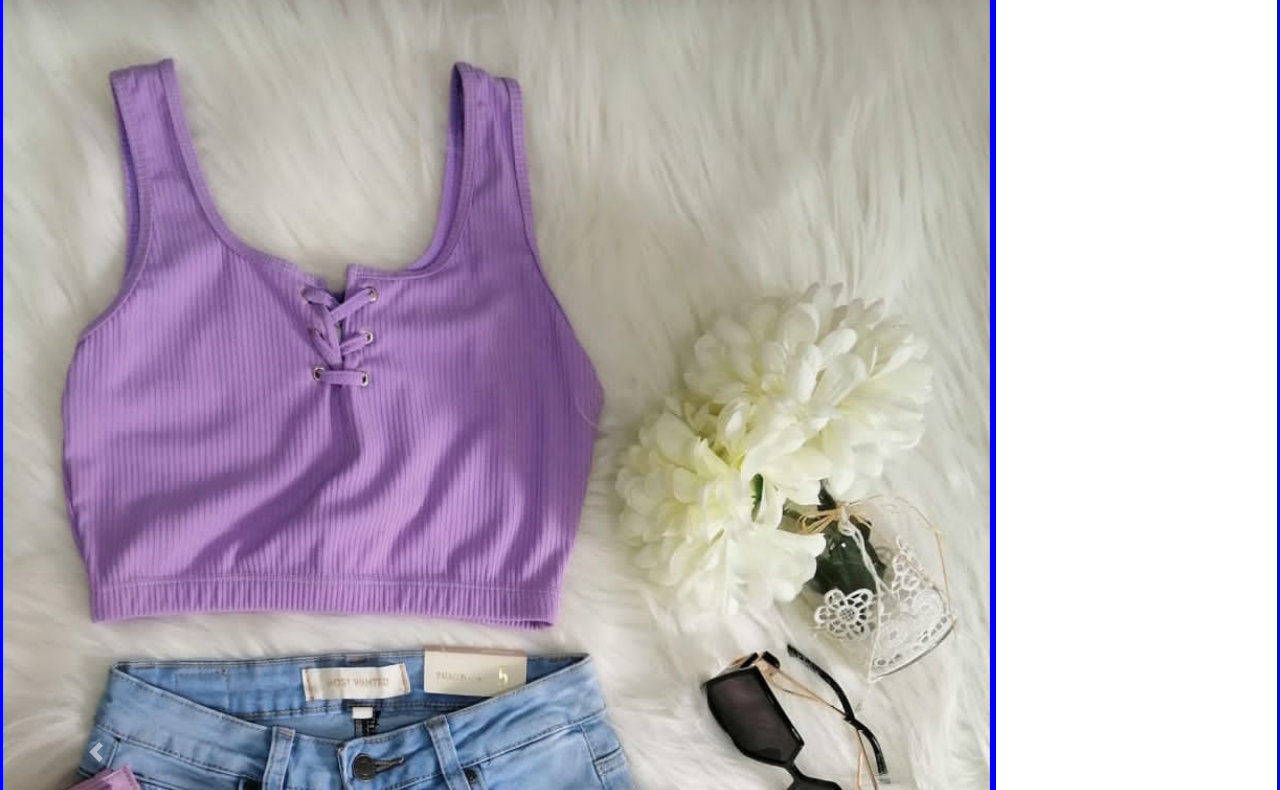
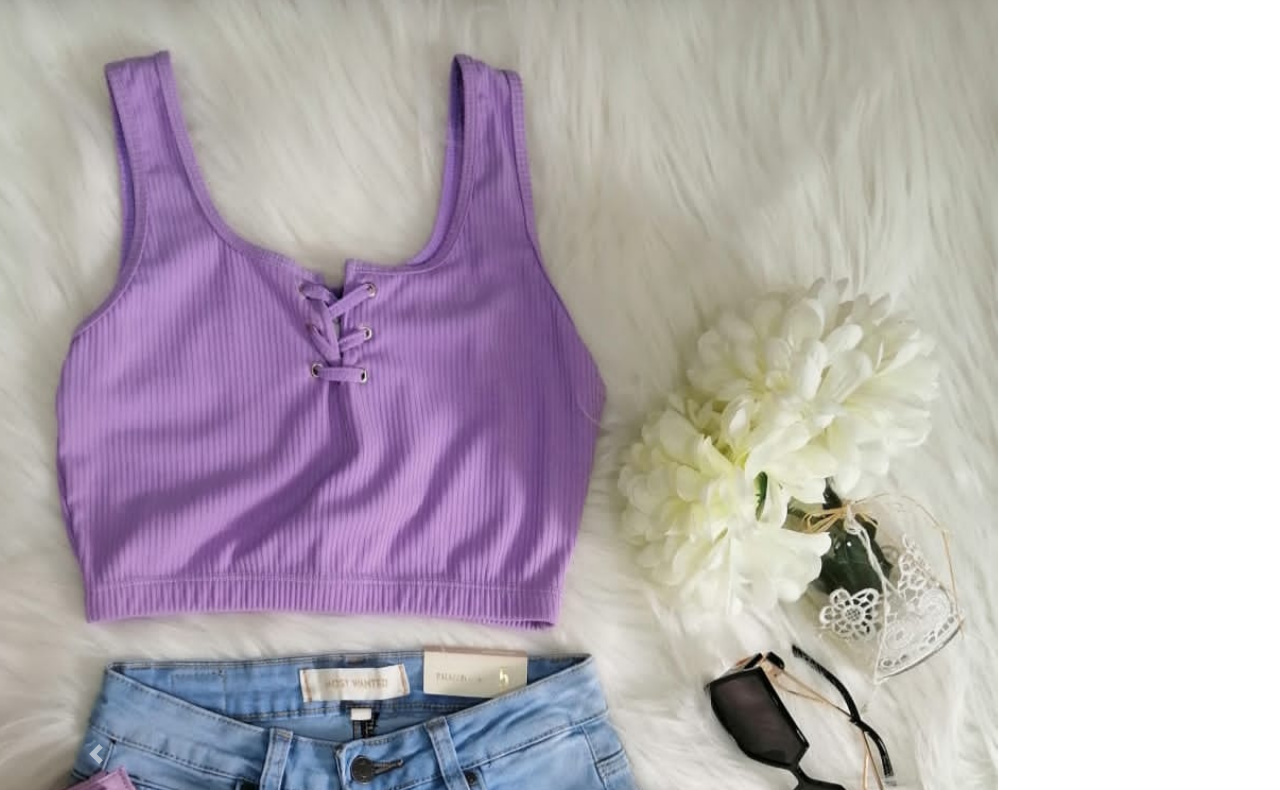
Before and after one commit to harold12a/Carrito-JS, a website: page index.html in a window 1280 px wide. Shown: the part 72-862 px from the top of the page. Drawn offline with nearby package versions, Linux system fonts and the light colour scheme; a web font is replaced by a local one.

Commit message:
actualizando sass

```diff
--- a/CSS/styless.scss
+++ b/CSS/styless.scss
@@ -14,12 +14,26 @@
              }
          }
 
+         @mixin bordeColor($color, ) {
+             border-width: 8px;
+             border-style: dotted;
+             border-color: $color;
+         }
+
          @if $crearArcoiris=="si" {
              /*bucle for*/
              @for $i from 1 through 7 {
                  .color#{$i} {
-                border: map-get ($mapacolres, $i, );
-                @include bordeColor ($color);
+                     border: map-get($mapacolres, $i, );
+                 }
+             }
+         }
+
+         @else if $crearArcoiris=="no" {
+             @each $numero,
+             $color in $mapacolres {
+                 .color#{$numero} {
+                     @include bordeColor($color);
                  }
              }
          }
@@ -30,9 +44,3 @@
                  img;
              }
          }
-
-    @mixin bordeColor ($color, ) {
-        border-width: 8px;
-        border-style: dotted;
-        border-color: $color;
-    }
```
Also changed, not shown: CSS/styless.css, 1 other file. Lines whose indentation alone changed are shown as unchanged.
